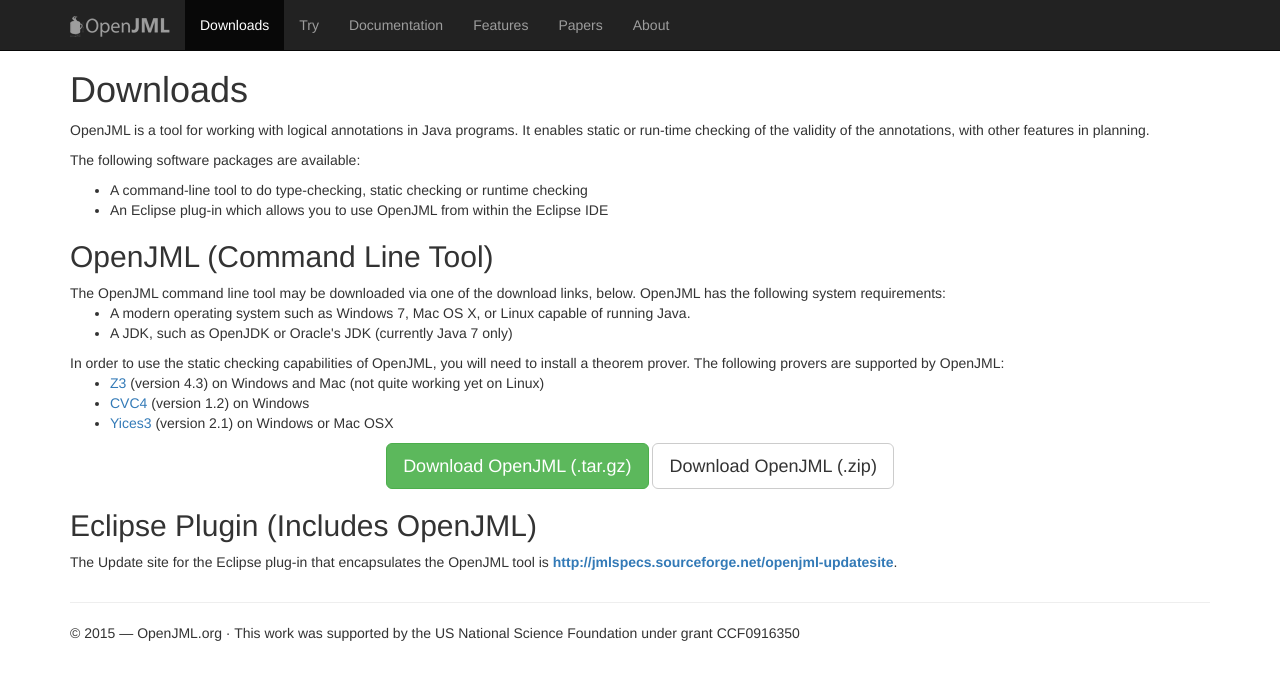
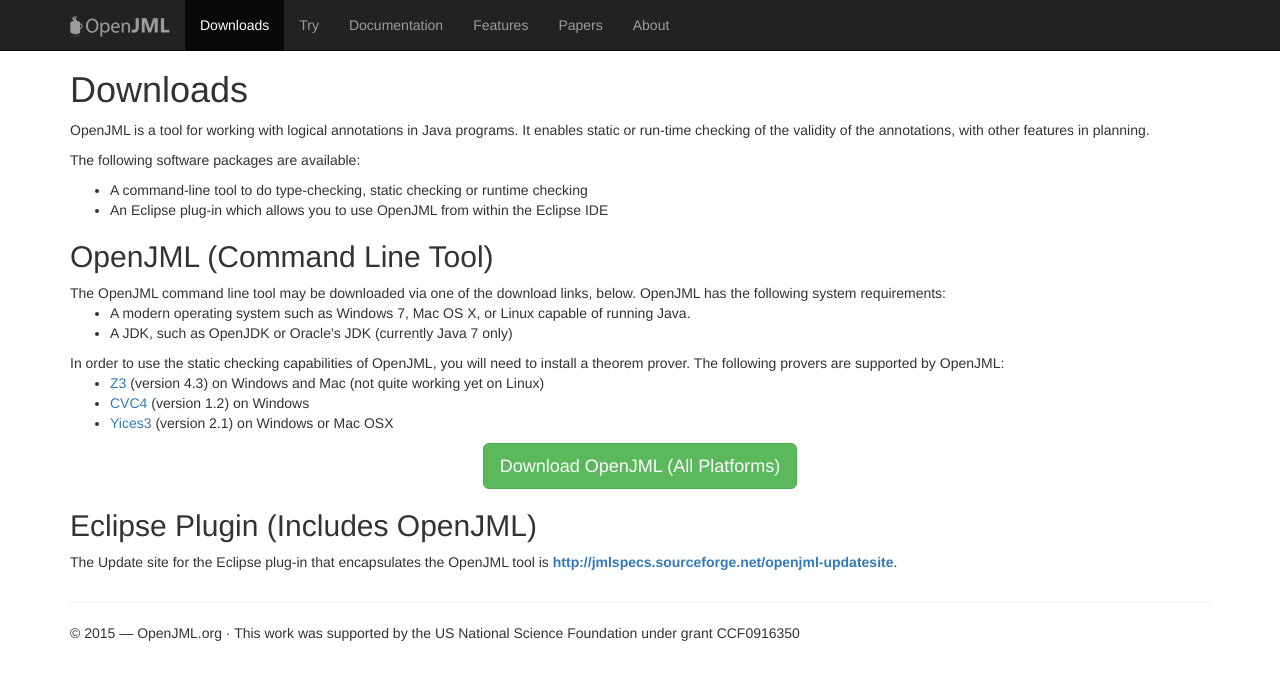
Before and after one commit to OpenJML/openjml.github.io, a Jekyll site: the page built from downloads/index.html, in a window 1280 px wide. Shown: the top 680 px of the page. Built offline with Jekyll 4.4.1, drawn with Linux system fonts in a browser that asks for light colours.

Commit message:
Updated download links

```diff
--- a/downloads/index.html
+++ b/downloads/index.html
@@ -33,7 +33,7 @@
       </ul>
 
       <div align="center">
-	<p><a class="btn btn-success btn-lg" href="http://jmlspecs.sourceforge.net/openjml.tar.gz" role="button">Download OpenJML (.tar.gz)</a> <a class="btn btn-default btn-lg" href="http://jmlspecs.sourceforge.net/openjml.zip" role="button">Download OpenJML (.zip)</a></p>
+	<p><a class="btn btn-success btn-lg" href="https://github.com/OpenJML/OpenJML/releases/" role="button">Download OpenJML (All Platforms) </a></p>
       </div>
 
 
```
